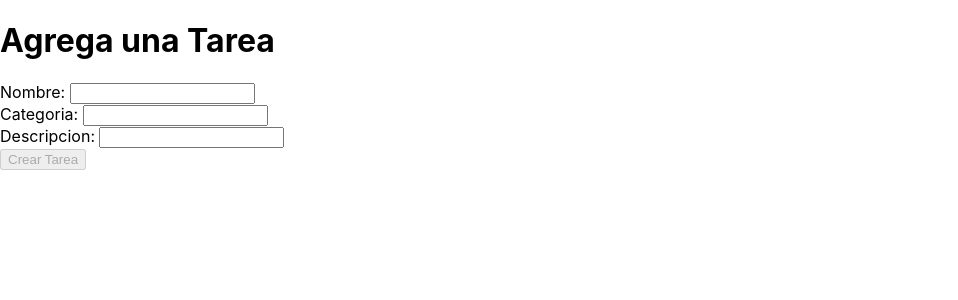
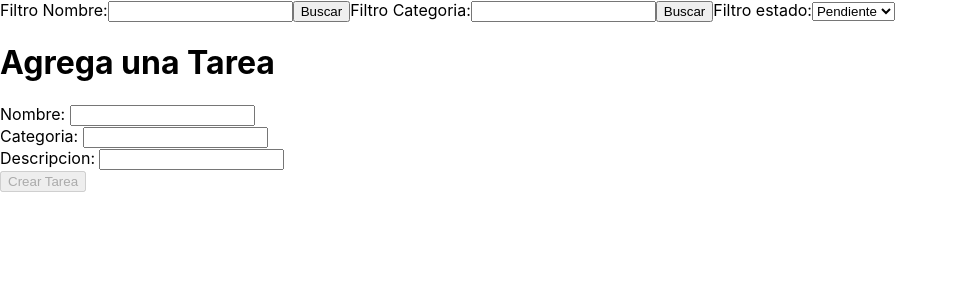
Before and after one commit to Alexcaballero13/ciomprix, a React (Create React App) app: page /Home in a window 1280 px wide. Shown: the top 300 px of the page, without its empty margins (0-958 px from the left). Built offline with nearby package versions, Linux system fonts and the light colour scheme.

Commit message:
se agregan todos los filtros, se corrigen bugs

```diff
--- a/src/components/Home page/HomePage.jsx
+++ b/src/components/Home page/HomePage.jsx
@@ -1,6 +1,6 @@
 import { useState } from "react"
 import { useDispatch, useSelector } from "react-redux"
-import { AgregarTask } from "../../redux/Actions"
+import { AgregarTask, buscarTask, buscarTaskcategoria, filtroEstado } from "../../redux/Actions"
 import Task from "../Tasks/Task"
 
 
@@ -15,8 +15,13 @@ const validate = ({nombre, descripcion})=>{
 
 const HomePage = () =>{
 
+
     const dispatch = useDispatch();
     const tareas = useSelector(state => state.Tasks)
+
+
+    const [Taskname, setTaskname] = useState('')
+    const [Taskcategoria, setTaskcategoria] = useState('')
     const [form, setForm] = useState({
         nombre: '',
         categoria: '',
@@ -57,10 +62,38 @@ const HomePage = () =>{
         })
     }
 
+    const handleFilterbyName = (event) =>{
+        const value = event.target.value
+        setTaskname(value)
+    }
+
+    const handleFilterbycategoria = (event) =>{
+        const value = event.target.value
+        setTaskcategoria(value)
+    }
+
+    const handleFilterbyEstado = (event) =>{
+        dispatch(filtroEstado(event.target.value))
+    }
 
     return(
 
         <div>
+            <div>
+                <label>Filtro Nombre:</label>
+                <input type="text" value={Taskname} onChange={handleFilterbyName}/>
+                <button onClick={()=>dispatch(buscarTask(Taskname))}>Buscar</button>
+
+                <label>Filtro Categoria:</label>
+                <input type="text" value={Taskcategoria} onChange={handleFilterbycategoria}/>
+                <button onClick={()=>dispatch(buscarTaskcategoria(Taskcategoria))}>Buscar</button>
+
+                <label>Filtro estado:</label>
+                <select name="select" onChange={handleFilterbyEstado}>
+                    <option value="Pendiente">Pendiente</option>
+                    <option value="Finalizada">Finalizada</option>
+                </select>
+            </div>
             <div>
             {tareas?.map(tarea =>{
                 return <Task
--- a/src/redux/Actions-type.js
+++ b/src/redux/Actions-type.js
@@ -1,3 +1,6 @@
 export const ADDTASK = 'ADDTASK'
 export const REMOVETASK = 'REMOVETASK'
 export const UPDATETASK = 'UPDATETASK'
+export const SEARCHTASK = 'SEARCHTASK'
+export const SEARCHCATEGORY = 'SEARCHCATEGORY'
+export const SEARCHSTATE = 'SEARCHSTATE'
--- a/src/redux/Actions.js
+++ b/src/redux/Actions.js
@@ -1,4 +1,4 @@
-import { ADDTASK, REMOVETASK, UPDATETASK } from "./Actions-type";
+import { ADDTASK, REMOVETASK, UPDATETASK, SEARCHTASK, SEARCHCATEGORY, SEARCHSTATE } from "./Actions-type";
 
 export const AgregarTask = (order) => {
     return ({ type: ADDTASK, payload: order })
@@ -11,3 +11,15 @@ export const borrarTarea = (order) => {
 export const modificarTarea = (order) => {
     return ({ type: UPDATETASK, payload: order })
 }
+
+export const buscarTask = (order) => {
+    return ({ type: SEARCHTASK, payload: order })
+}
+
+export const buscarTaskcategoria = (order) => {
+    return ({ type: SEARCHCATEGORY, payload: order })
+}
+
+export const filtroEstado = (order) => {
+    return ({ type: SEARCHSTATE, payload: order })
+}
--- a/src/redux/reducer.js
+++ b/src/redux/reducer.js
@@ -1,19 +1,19 @@
-import { ADDTASK, REMOVETASK, UPDATETASK } from "./Actions-type";
+import { ADDTASK, REMOVETASK, UPDATETASK, SEARCHTASK, SEARCHCATEGORY, SEARCHSTATE } from "./Actions-type";
 
 const initialState = {
-    Tasks:[]
+    Tasks: []
 }
 
-const tasksReducer = (state = initialState, action) =>{
+const tasksReducer = (state = initialState, action) => {
     switch (action.type) {
         case ADDTASK:
-            return{
+            return {
                 ...state,
                 Tasks: [...state.Tasks, { ...action.payload }]
             }
 
         case REMOVETASK:
-            return{
+            return {
                 ...state,
                 Tasks: state.Tasks.filter(obj => obj.nombre !== action.payload)
             }
@@ -32,8 +32,28 @@ const tasksReducer = (state = initialState, action) =>{
                 Tasks: updatedTasks,
             };
 
+        case SEARCHTASK:
+            const filtered = state.Tasks.filter(obj => obj.nombre === action.payload)
+            return {
+                ...state,
+                Tasks: filtered
+            }
+
+        case SEARCHCATEGORY:
+            const filteredbycategory = state.Tasks.filter(obj => obj.categoria === action.payload)
+            return {
+                ...state,
+                Tasks: filteredbycategory
+            }
+
+        case SEARCHSTATE:
+            const filteredbystate = state.Tasks.filter(obj => obj.estado === action.payload)
+            return {
+                ...state,
+                Tasks: filteredbystate
+            }
         default:
-                return {...state};
+            return { ...state };
     }
 }
 
```
Lines whose indentation alone changed are shown as unchanged.
